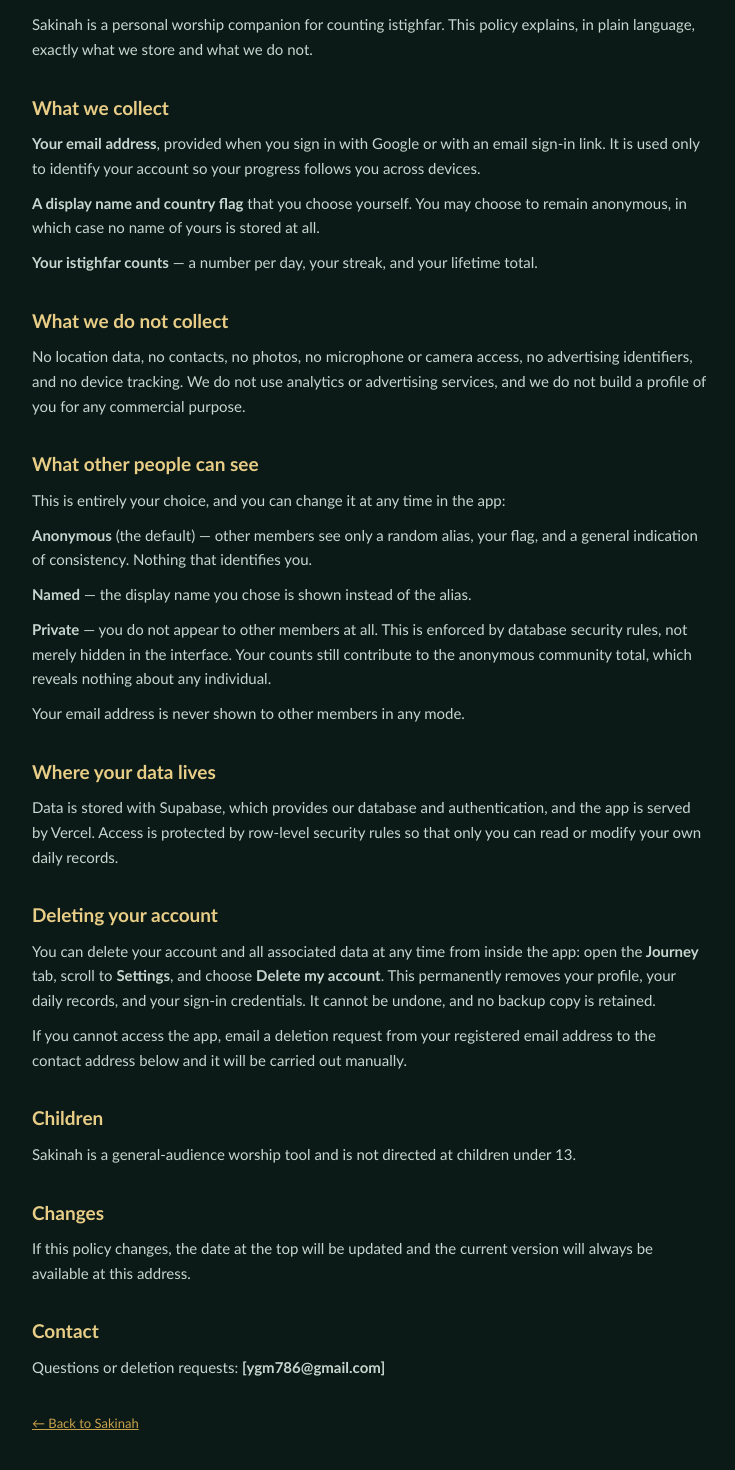
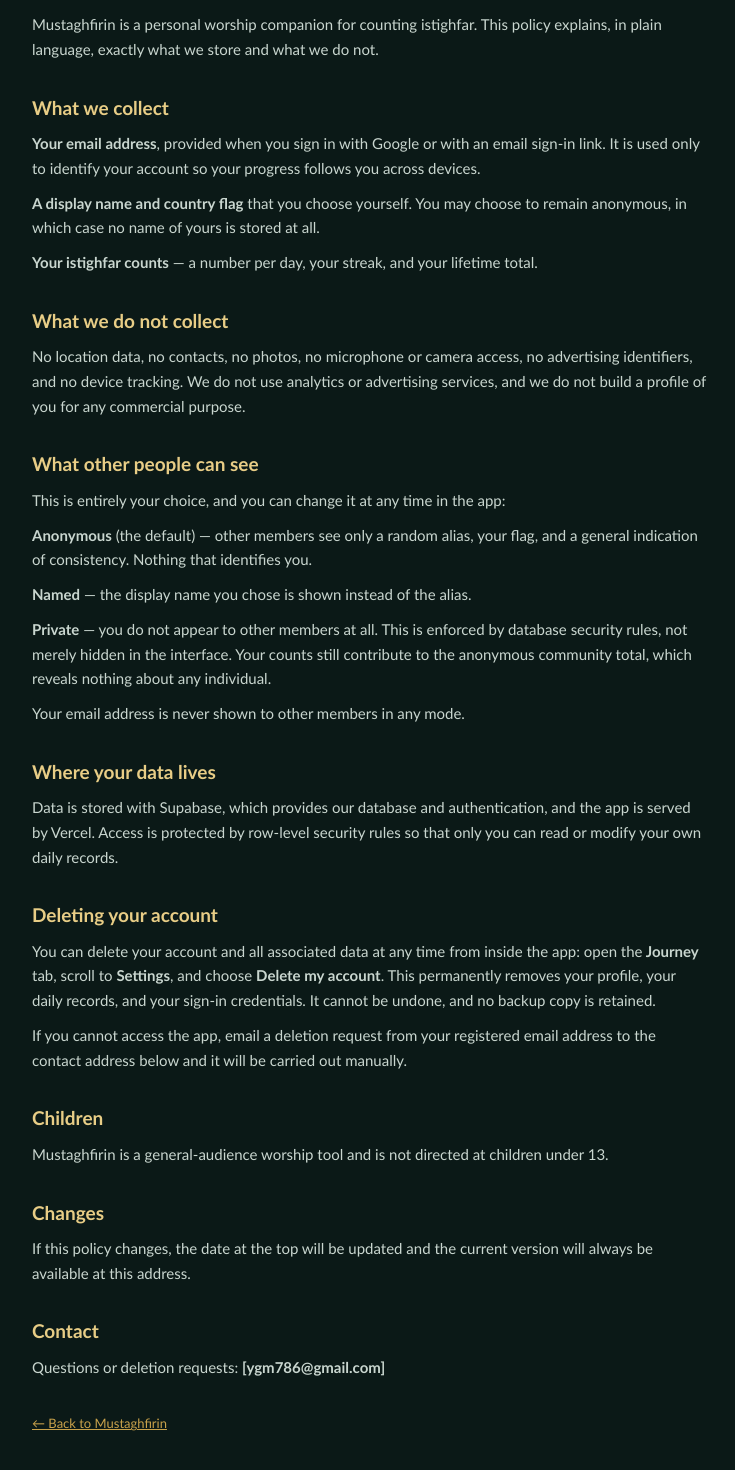
Before and after one commit to RedFlasshh/sakinah, a Next.js app: page /privacy in a window 1280 px wide. Shown: the part 134-1604 px from the top of the page, without its empty margins (270-1005 px from the left). Built offline with nearby package versions, Linux system fonts and the light colour scheme.

Commit message:
Update privacy policy references from Sakinah to Mustaghfirin

```diff
--- a/app/privacy/page.js
+++ b/app/privacy/page.js
@@ -1,6 +1,6 @@
 export const metadata = {
-  title: "Privacy Policy — Sakinah",
-  description: "How Sakinah handles your data.",
+  title: "Privacy Policy — Mustaghfirin",
+  description: "How Mustaghfirin handles your data.",
 };
 
 const box = {
@@ -21,7 +21,7 @@
         <p style={{ ...p, marginTop: 6, fontSize: 13, color: "#5C776C" }}>Last updated: 24 July 2026</p>
 
         <p style={{ ...p, marginTop: 18 }}>
-          Sakinah is a personal worship companion for counting istighfar. This policy explains, in plain
+          Mustaghfirin is a personal worship companion for counting istighfar. This policy explains, in plain
           language, exactly what we store and what we do not.
         </p>
 
@@ -86,7 +86,7 @@
 
         <h2 style={h2}>Children</h2>
         <p style={p}>
-          Sakinah is a general-audience worship tool and is not directed at children under 13.
+          Mustaghfirin is a general-audience worship tool and is not directed at children under 13.
         </p>
 
         <h2 style={h2}>Changes</h2>
@@ -101,7 +101,7 @@
         </p>
 
         <p style={{ ...p, marginTop: 34, fontSize: 13, color: "#5C776C" }}>
-          <a href="/" style={{ color: "#C9A24B" }}>← Back to Sakinah</a>
+          <a href="/" style={{ color: "#C9A24B" }}>← Back to Mustaghfirin</a>
         </p>
       </div>
     </div>
```
